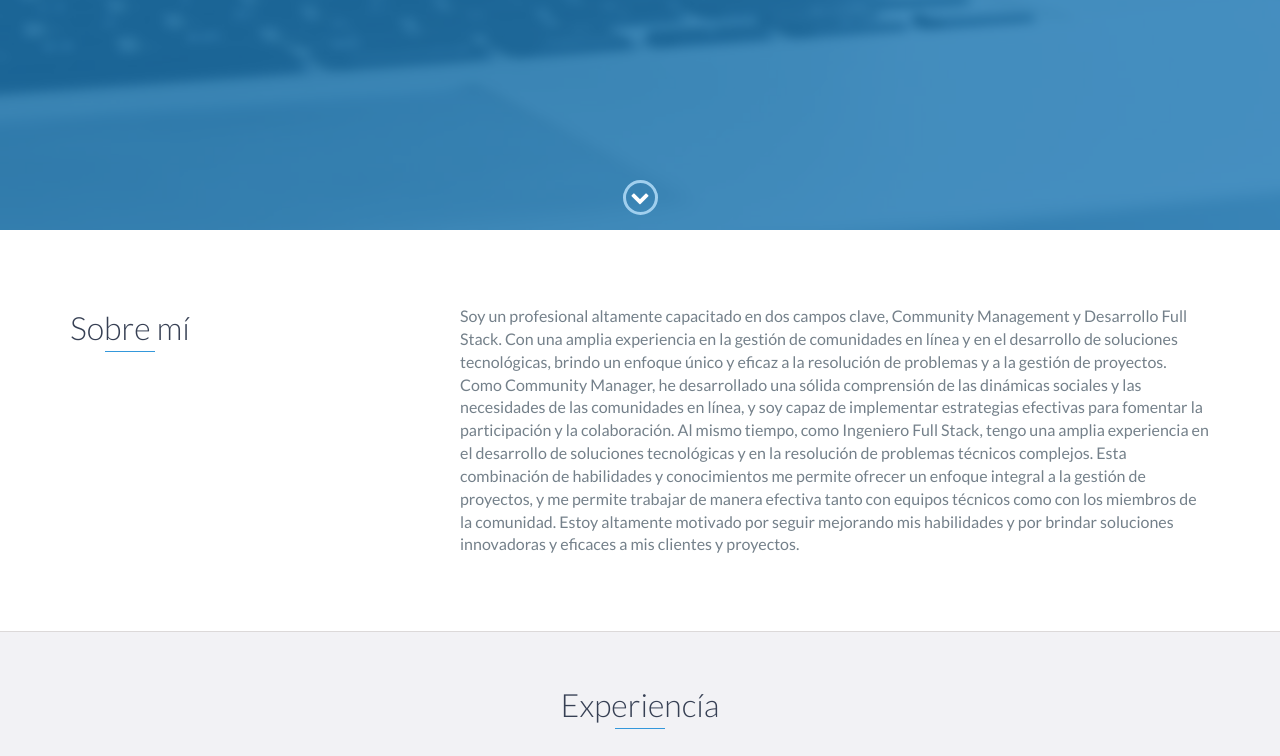
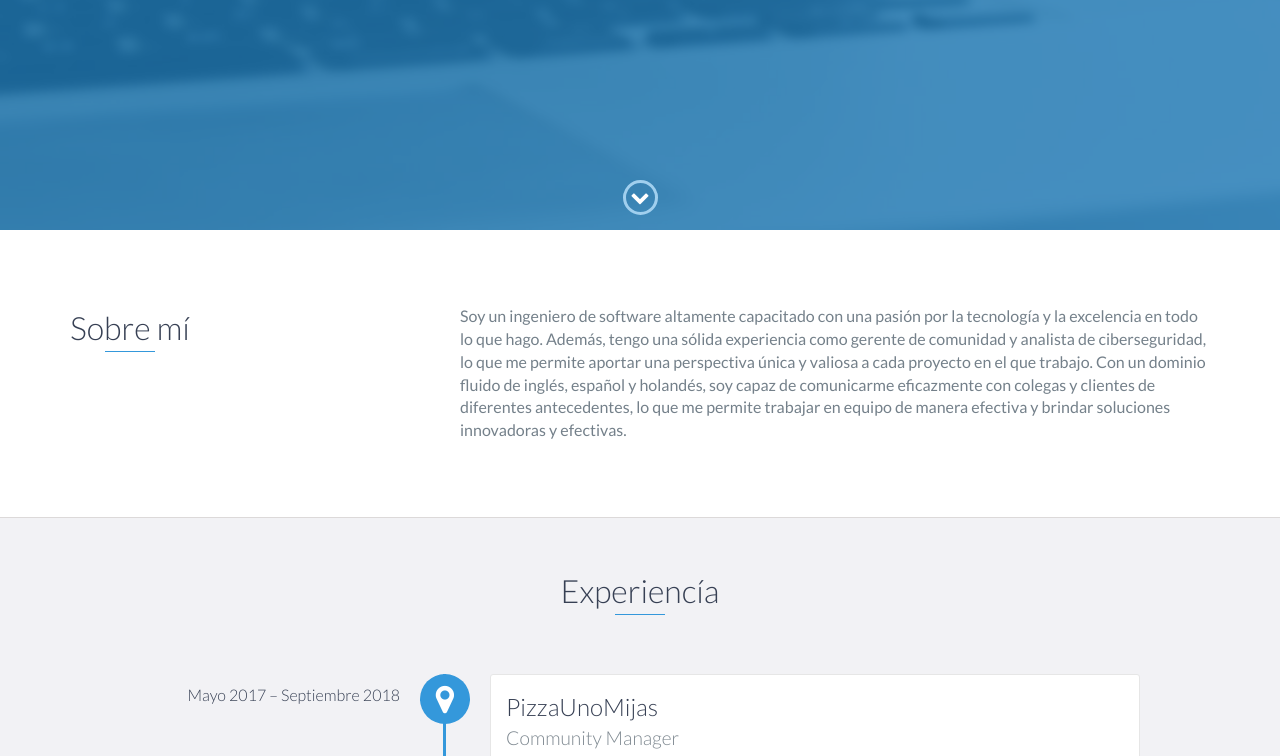
Before and after one commit to Perdominho/Perdominho.github.io, a website: page index.html in a window 1280 px wide. Shown: the part 570-1326 px from the top of the page. Drawn offline with nearby package versions, Linux system fonts and the light colour scheme.

Commit message:
Update index.html

```diff
--- a/index.html
+++ b/index.html
@@ -82,9 +82,7 @@
                 </div>
                 <div class="col-md-8">
                     <p>
-                      Soy un profesional altamente capacitado en dos campos clave, Community Management y Desarrollo Full Stack. Con una amplia experiencia en la gestión de comunidades en línea y en el desarrollo de soluciones tecnológicas, brindo un enfoque único y eficaz a la resolución de problemas y a la gestión de proyectos.
-Como Community Manager, he desarrollado una sólida comprensión de las dinámicas sociales y las necesidades de las comunidades en línea, y soy capaz de implementar estrategias efectivas para fomentar la participación y la colaboración. Al mismo tiempo, como Ingeniero Full Stack, tengo una amplia experiencia en el desarrollo de soluciones tecnológicas y en la resolución de problemas técnicos complejos.
-Esta combinación de habilidades y conocimientos me permite ofrecer un enfoque integral a la gestión de proyectos, y me permite trabajar de manera efectiva tanto con equipos técnicos como con los miembros de la comunidad. Estoy altamente motivado por seguir mejorando mis habilidades y por brindar soluciones innovadoras y eficaces a mis clientes y proyectos.</p>
+                      Soy un ingeniero de software altamente capacitado con una pasión por la tecnología y la excelencia en todo lo que hago. Además, tengo una sólida experiencia como gerente de comunidad y analista de ciberseguridad, lo que me permite aportar una perspectiva única y valiosa a cada proyecto en el que trabajo. Con un dominio fluido de inglés, español y holandés, soy capaz de comunicarme eficazmente con colegas y clientes de diferentes antecedentes, lo que me permite trabajar en equipo de manera efectiva y brindar soluciones innovadoras y efectivas.</p>
                 </div>
             </div>
         </div>
```
